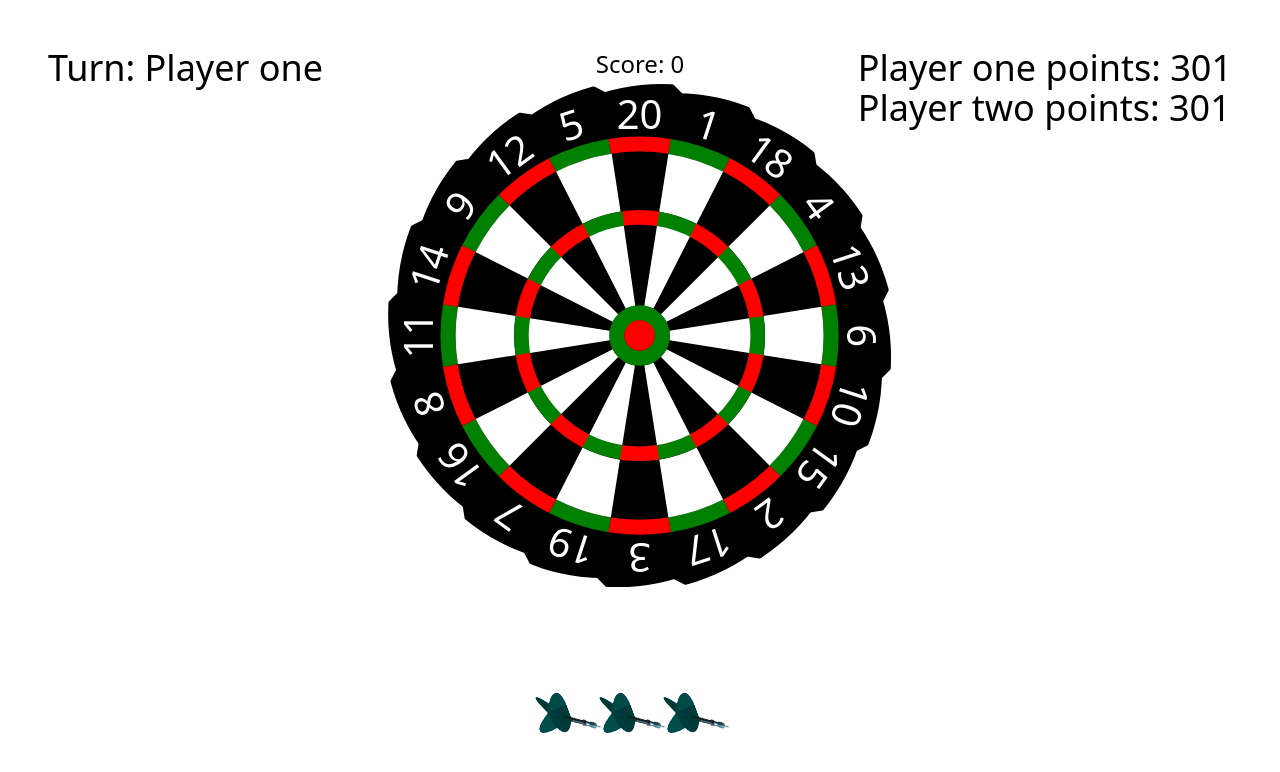
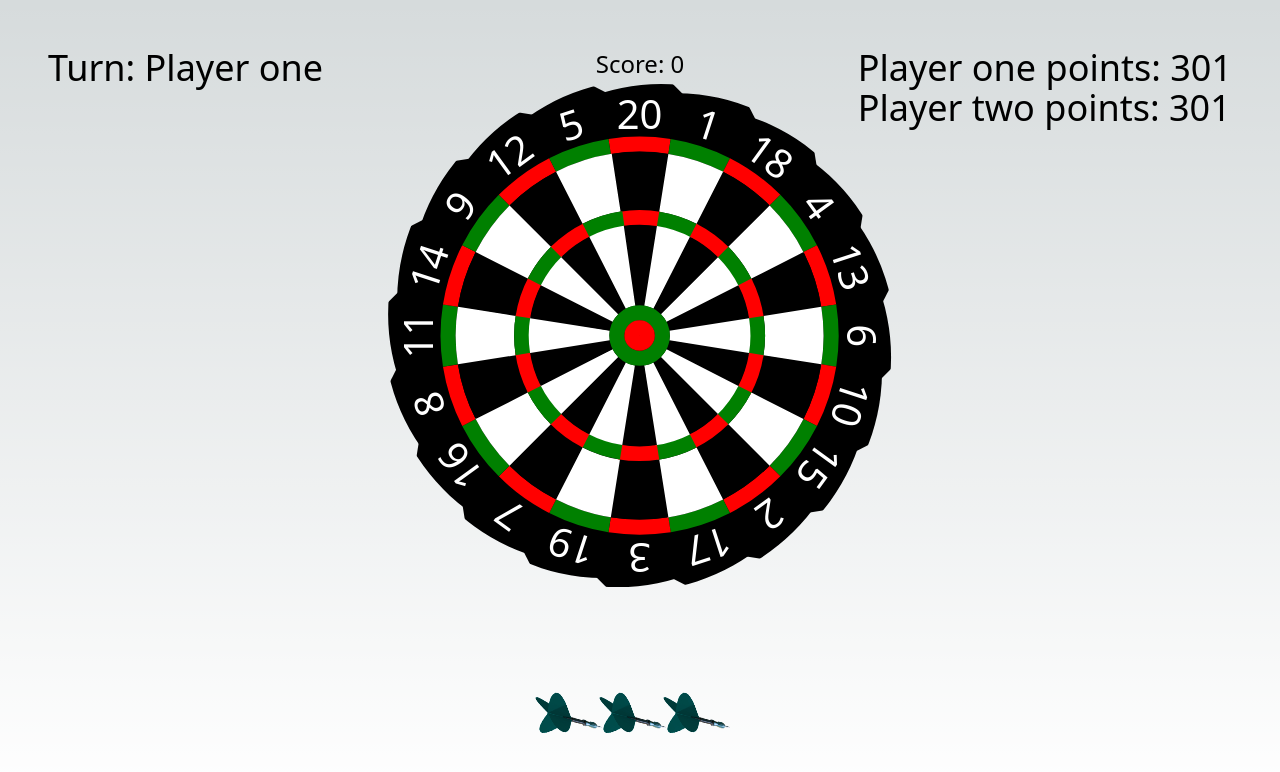
Before and after one commit to besjanhallaqi/dart, a Next.js app: page /301 in a window 1280 px wide. Shown: the top 772 px of the page. Built offline with nearby package versions, Linux system fonts and the light colour scheme.

Commit message:
fixed bugs

```diff
--- a/src/components/Dart.js
+++ b/src/components/Dart.js
@@ -96,6 +96,7 @@ export default function Dart({ updatePoints, playerScore, height, width }) {
         returnValue((width / 2 + parseInt(x)).toFixed(0), y);
       } else {
         console.log("Try again...");
+        setMovingDart(false);
       }
       setFirstPoint();
       setSecondPoint();
@@ -145,6 +146,8 @@ export default function Dart({ updatePoints, playerScore, height, width }) {
         dartThrowIndex < 3
       ) {
         throwDart();
+      } else {
+        setMovingDart(false);
       }
     }
   }, [secondPoint]);
@@ -163,7 +166,7 @@ export default function Dart({ updatePoints, playerScore, height, width }) {
       id="dart-content"
       onMouseDown={writeFirstPoint}
       onMouseUp={writeSecondPoint}
-      className="relative w-full flex justify-center items-center pb-[10%] select-none h-screen bg-white"
+      className="relative w-full flex justify-center items-center pb-[10%] select-none h-screen overflow-hidden"
     >
       <div className="relative h-[60%] aspect-square">
         {numbers.map((item) => (
--- a/src/pages/301.js
+++ b/src/pages/301.js
@@ -59,7 +59,11 @@ export default function Game301() {
   }, [player1Points, player2Points]);
 
   return (
-    <div id="content" className="relative w-full h-screen">
+    <>
+      <div className="xl:hidden w-full h-screen flex items-center justify-center">
+        <p>This game is not available for this screen.</p>
+      </div>
+      <div id="content" className="hidden xl:block relative w-full h-screen">
         <p className="absolute pointer-events-none z-20 text-4xl top-12 left-12">
           Turn: Player {activePlayer ? "two" : "one"}
           <br />
@@ -80,5 +84,6 @@ export default function Game301() {
           />
         )}
       </div>
+    </>
   );
 }
--- a/src/pages/501.js
+++ b/src/pages/501.js
@@ -59,7 +59,11 @@ export default function Game501() {
   }, [player1Points, player2Points]);
 
   return (
-    <div id="content" className="relative w-full h-screen">
+    <>
+      <div className="xl:hidden w-full h-screen flex items-center justify-center">
+        <p>This game is not available for this screen.</p>
+      </div>
+      <div id="content" className="hidden xl:block relative w-full h-screen">
         <p className="absolute pointer-events-none z-20 text-4xl top-12 left-12">
           Turn: Player {activePlayer ? "two" : "one"}
           <br />
@@ -80,5 +84,6 @@ export default function Game501() {
           />
         )}
       </div>
+    </>
   );
 }
```
Lines whose indentation alone changed are shown as unchanged.
